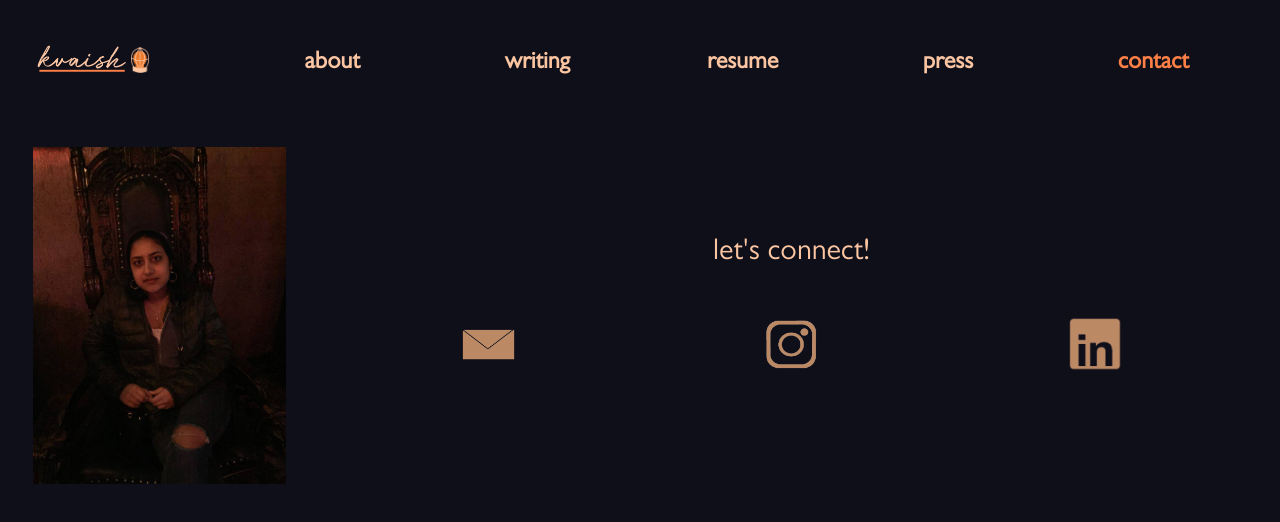
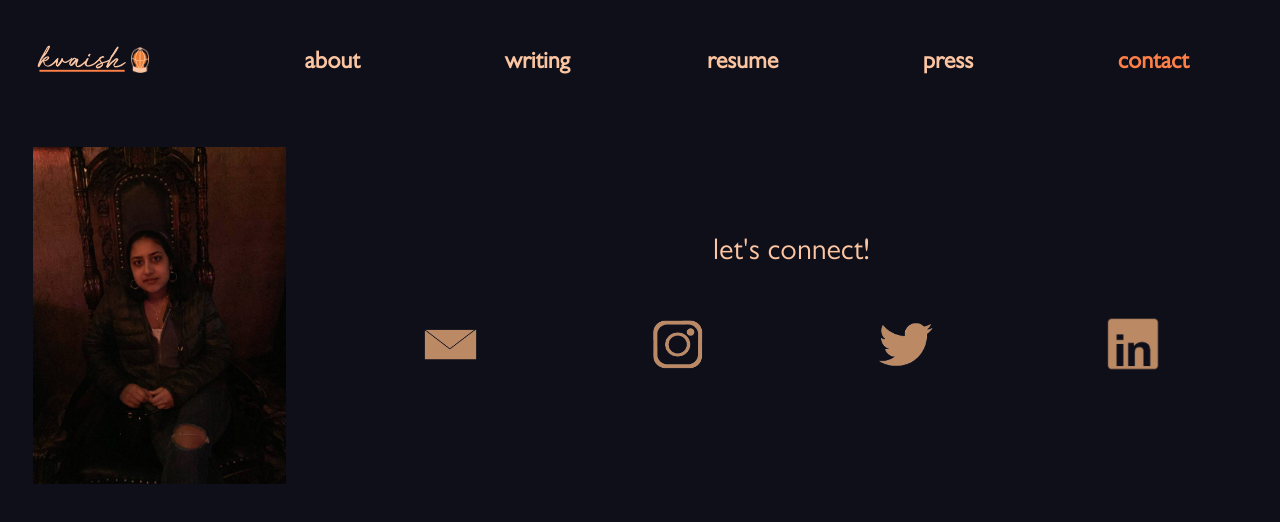
Before and after one commit to abhiti/didi-website, a plain HTML site: page contact.html in a window 1280 px wide. Drawn offline with Linux system fonts and the light colour scheme.

Commit message:
added twitter to contact; updated resume one more time

```diff
--- a/contact.html
+++ b/contact.html
@@ -157,21 +157,22 @@ a:hover {
 </div>
 <body style="background-color:#0f0f1a;color:#fbc5a2;font-family:'Gill Sans MT Book';font-weight:normal;">
 
-
-
   <div class="main-container" style="font-family:'Gill Sans MT Book';font-weight:normal;text-align:center;">
 
     <img src="contactimage.jpg" style="width:20%">
       <div class="bio">
         let's connect!<br><br>
         <div class="main-container">
-        <a href="mailto:kav2125@columbia.edu"style="width:20%">
+        <a href="mailto:kanikavaish@gmail.com"style="width:20%">
           <img src="email.png" style="width:30%">
         </a>
-        <a href="https://www.instagram.com/kvaish/?hl=en" style="width:20%">
+        <a href="https://www.instagram.com/kvaish/" style="width:20%">
           <img src="insta.png" style="width:30%">
         </a>
-        <a href="https://www.linkedin.com/in/kanika-vaish-02131a9a/" style="width:20%">
+        <a href="https://twitter.com/kanikaasavari" style="width:20%">
+          <img src="twitter.png" style="width:30%">
+        </a>
+        <a href="https://www.linkedin.com/in/kanika-vaish/" style="width:20%">
           <img src="linkedin.png" style="width:30%">
         </a>
       </div>
```
Also changed, not shown: twitter-blue.png (added), twitter.png (added), 6 other files.
